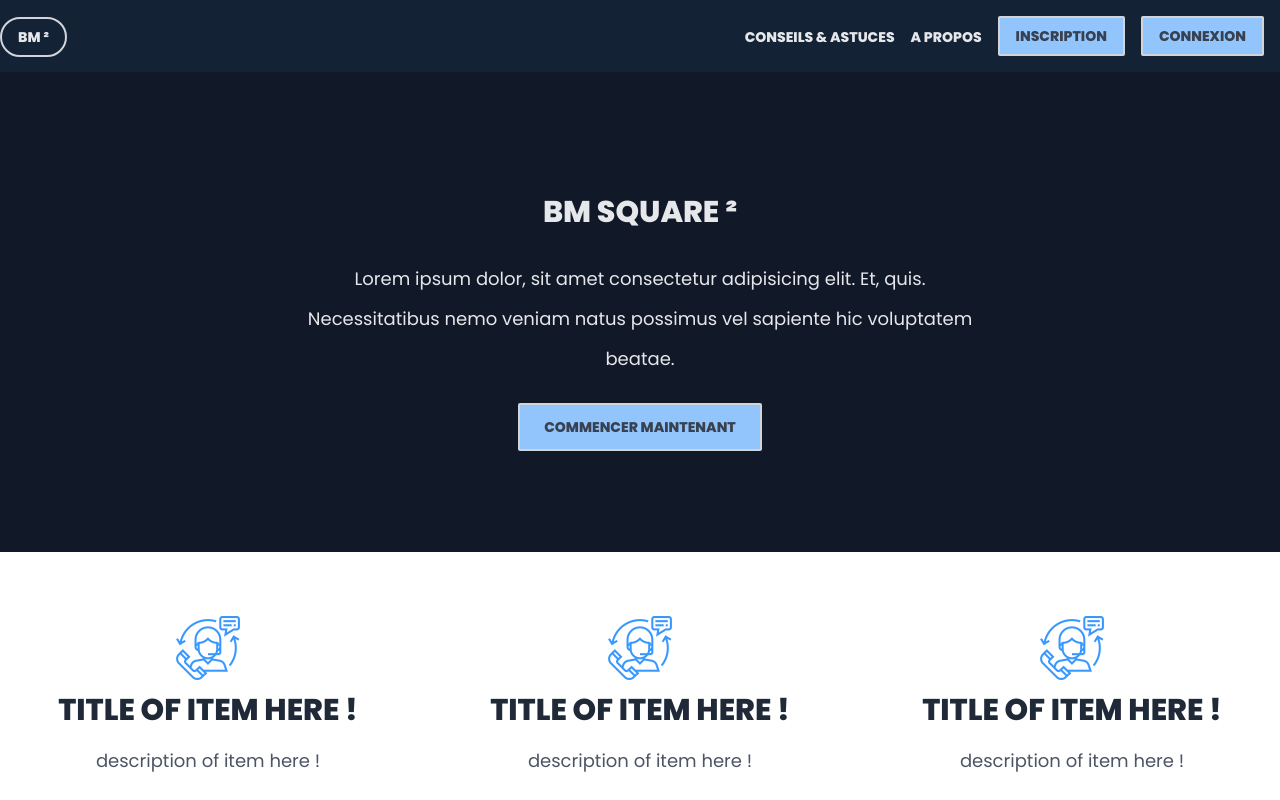
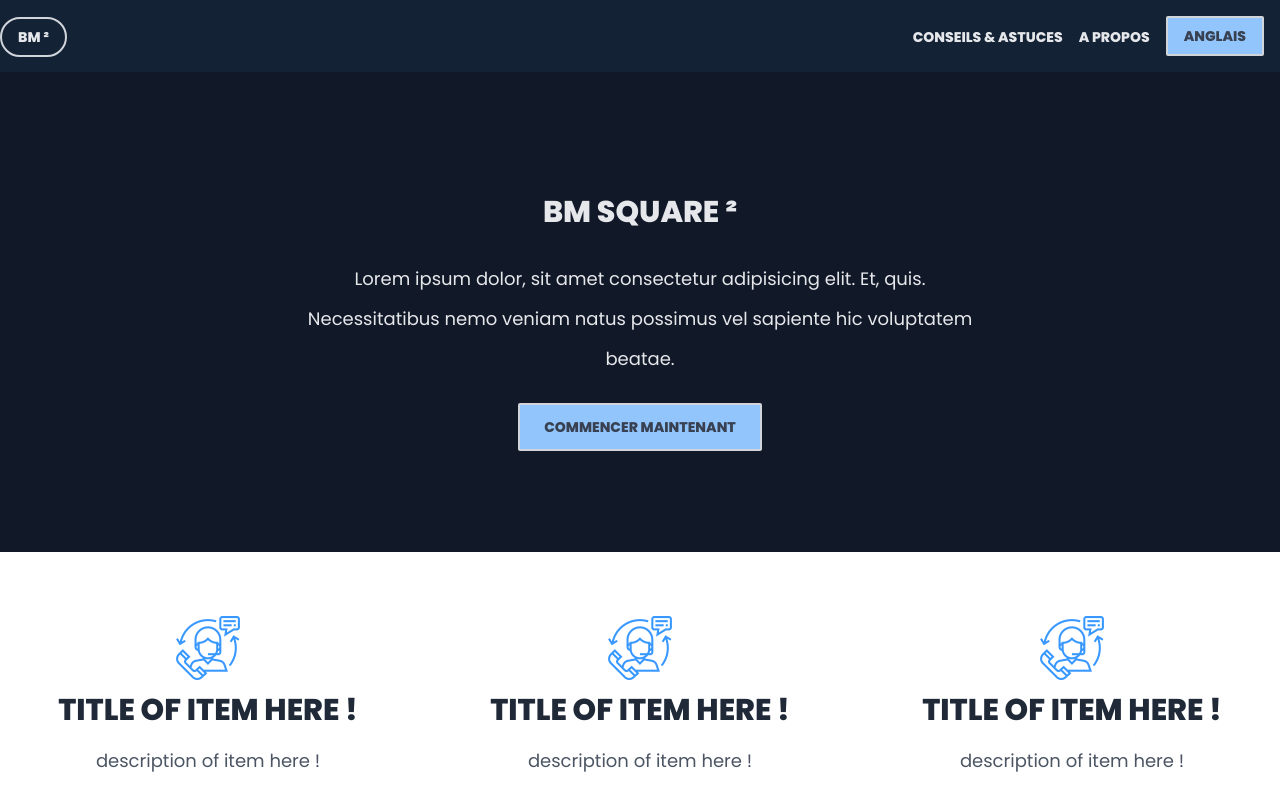
Before and after one commit to Asam237/bm_squart, a React (Create React App) app: page / in a window 1280 px wide. Shown: the top 800 px of the page. Built offline with nearby package versions, Linux system fonts and the light colour scheme.

Commit message:
remove login btn

```diff
--- a/src/components/header/Header.component.tsx
+++ b/src/components/header/Header.component.tsx
@@ -42,18 +42,7 @@ export const Header = (props: any) => {
                 className="uppercase hover:bg-blue-900 hover:text-gray-300 border-gray-300 bg-blue-300 border-2 rounded-sm text-gray-700 px-4 py-2 text-sm font-extrabold"
                 onClick={(e: any) => null}
               >
-                INSCRIPTION
-              </button>
-            </li>
-            <li
-              style={{ fontFamily: " 'Poppins', sans-serif" }}
-              className="mt-3 md:mt-0 md:mr-4 inline-block"
-            >
-              <button
-                onClick={() => history.push("/login")}
-                className="uppercase hover:bg-blue-900 hover:text-gray-300 border-gray-300 text-gray-700 border-2 rounded-sm font-extrabold px-4 py-2 text-sm bg-blue-300"
-              >
-                CONNEXION
+                ANGLAIS
               </button>
             </li>
           </div>
--- a/src/components/loginInput/LoginInput.component.tsx
+++ b/src/components/loginInput/LoginInput.component.tsx
@@ -18,7 +18,10 @@ export const LoginInput = (props: any) => {
           style={{ fontFamily: " 'Poppins', sans-serif" }}
         >
           Ou{" "}
-          <a href="#" className="hover:underline text-green-700">
+          <a
+            href={props.changeBySign}
+            className="hover:underline text-green-700"
+          >
             {" "}
             Créer votre compte pour démarrer une formation{" "}
           </a>
--- /dev/null
+++ b/src/components/signupInput/SignupInput.component.tsx
@@ -0,0 +1,5 @@
+import React from "react";
+
+export const SignupIput = () => {
+  return <p>Hello signup</p>;
+};
--- a/src/pages/login/Login.page.tsx
+++ b/src/pages/login/Login.page.tsx
@@ -1,18 +1,16 @@
-import React from "react";
-import { MyInput } from "../../components/myInput/MyInput.component";
-import { MyText } from "../../components/myText/MyText.component";
+import React, { useState } from "react";
 import myPicture from "../../assets/img/logpng.jpg";
-import { useHistory } from "react-router-dom";
 import { LoginInput } from "../../components/loginInput/LoginInput.component";
 
 document.title = "Connexion  |   BM²";
 
-export const Login = () => {
-  const history = useHistory();
+export const Login = (props: any) => {
+  let login = "login";
+
   return (
     <div className="site h-screen flex flex-col md:flex-row">
       <div className="site__login-infos w-full md:w-2/5">
-        <LoginInput />
+        <LoginInput changeBySign={login} />
       </div>
       <div className="site__login-picture md:w-3/5 hidden md:flex bg-gray-800">
         <img className="w-full h-full" src={myPicture} alt="" />
```
